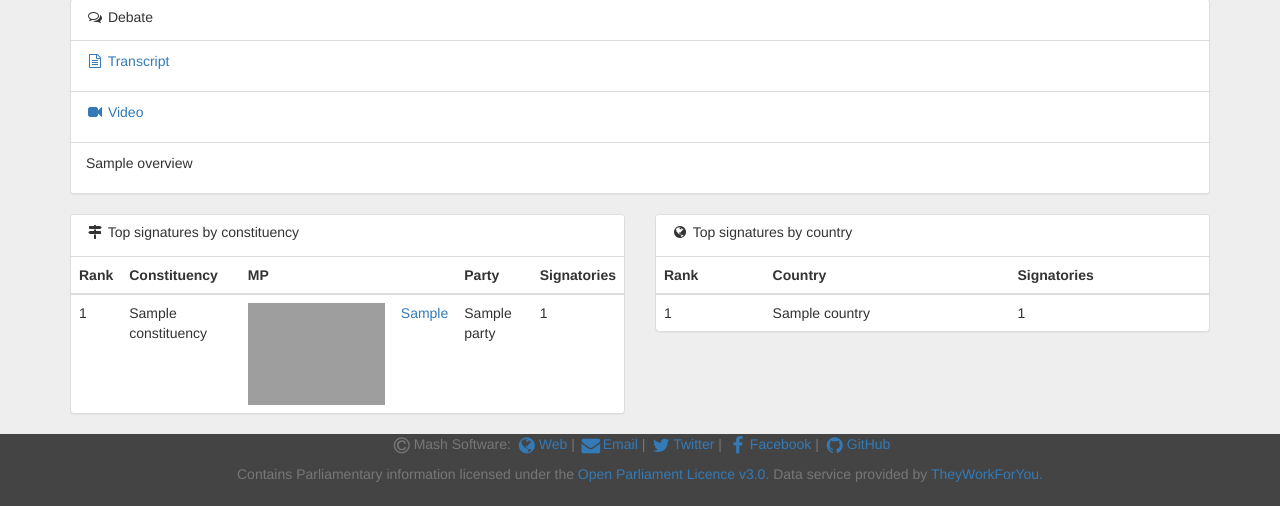
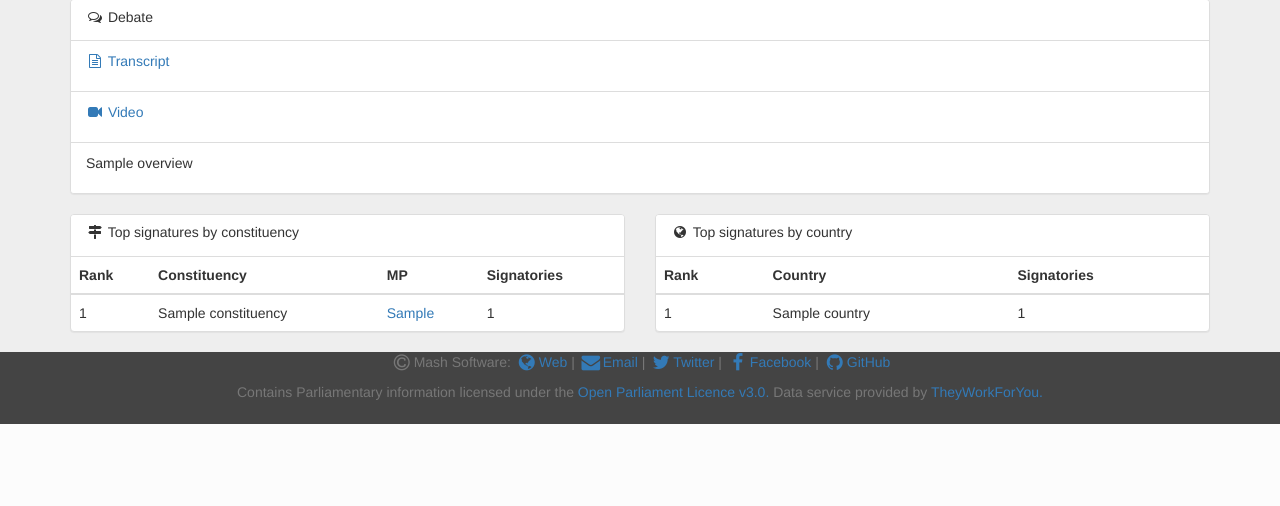
Before and after one commit to MashSoftware/petitions, a Flask app: template application/templates/petition.html in a window 1280 px wide. Shown: the part 922-1428 px from the top of the page. After the commit the page ends 1346 px from the top, so only its background shows below. Run offline with Flask 2, Linux system fonts and the light colour scheme; the template is opened without the code that fills it: most values are stand-ins (such as "Sample title", 1, 10 or a date in 2020); some libraries are stand-ins or nearby versions; grey boxes are pictures that could not be loaded.

Commit message:
remove TheyWorkForYou calls

```diff
--- a/application/templates/petition.html
+++ b/application/templates/petition.html
@@ -118,8 +118,8 @@
 
           function onEachFeature(feature, layer) {
             layer.bindPopup("<b>" + feature.properties.name + "</b>" +
-              "<p><i class=\"fa fa-user fa-fw\"></i> <a href=\"http://www.theyworkforyou.com" + feature.properties.url + "\">" + feature.properties.mp + "</a></p>" +
-              "<p><i class=\"fa fa-certificate fa-fw\"></i> " + feature.properties.party + " Party</p>" +
+              "<p><i class=\"fa fa-user fa-fw\"></i> " + feature.properties.mp + "</p>" +
+              // "<p><i class=\"fa fa-certificate fa-fw\"></i> " + feature.properties.party + " Party</p>" +
               "<p><i class=\"fa fa-pencil fa-fw\"></i> " + feature.properties.signature_count + " signatures</p>");
           }
 
@@ -270,8 +270,8 @@
           <tr>
             <th>Rank</th>
             <th>Constituency</th>
-            <th colspan="2">MP</th>
-            <th>Party</th>
+            <th>MP</th>
+            <!-- <th>Party</th> -->
             <th>Signatories</th>
           </tr>
         </thead>
@@ -280,13 +280,13 @@
           <tr>
             <td>{{ loop.index }}</td>
             <td>{{ constituency.name }}</td>
-            <td>
+            <!-- <td>
               {% if constituency.mp_image %}
               <img src="http://www.theyworkforyou.com{{constituency.mp_image}}" class="img-responsive" alt="{{constituency.mp}}">
               {% else %}
               <img src="http://fakeimg.pl/98x118/?text=No Photo" class="img-responsive" alt="No Photo">
               {% endif %}
-            </td>
+            </td> -->
             <td>
               {% if constituency.url %}
               <a href="http://www.theyworkforyou.com{{constituency.url}}" target="_blank">{{constituency.mp}}</a>
@@ -294,7 +294,7 @@
                 {{constituency.mp}}
               {% endif %}
             </td>
-            <td>{% if constituency.party %}{{ constituency.party }}{% endif %}</td>
+            <!-- <td>{% if constituency.party %}{{ constituency.party }}{% endif %}</td> -->
             <td>{{ constituency.signature_count }}</td>
           </tr>
           {% endfor %}
--- a/application/utils.py
+++ b/application/utils.py
@@ -6,7 +6,7 @@ from operator import itemgetter
 from datetime import datetime
 
 def get_mp(constituency):
-    api_key = 'GEd7VBGHYis2AAXETMAhu9YD'
+    api_key = ''
     response = requests.get('http://www.theyworkforyou.com/api/getMP?key=' + api_key + '&constituency=' + constituency + '&output=js')
     if response.status_code != requests.codes.ok:
         response.raise_for_status()
@@ -29,8 +29,8 @@ def constituency_collection(constituencies):
         feature = Feature(geometry=Polygon(constituency_extent(constituency['ons_code'])['coordinates']))
         feature.properties['name'] = constituency['name']
         feature.properties['mp'] = constituency['mp']
-        feature.properties['party'] = constituency['party']
-        feature.properties['url'] = constituency['url']
+        # feature.properties['party'] = constituency['party']
+        # feature.properties['url'] = constituency['url']
         feature.properties['signature_count'] = constituency['signature_count']
         features.append(feature)
 
```
Also changed, not shown: application/routes.py (+6 -6 lines).
